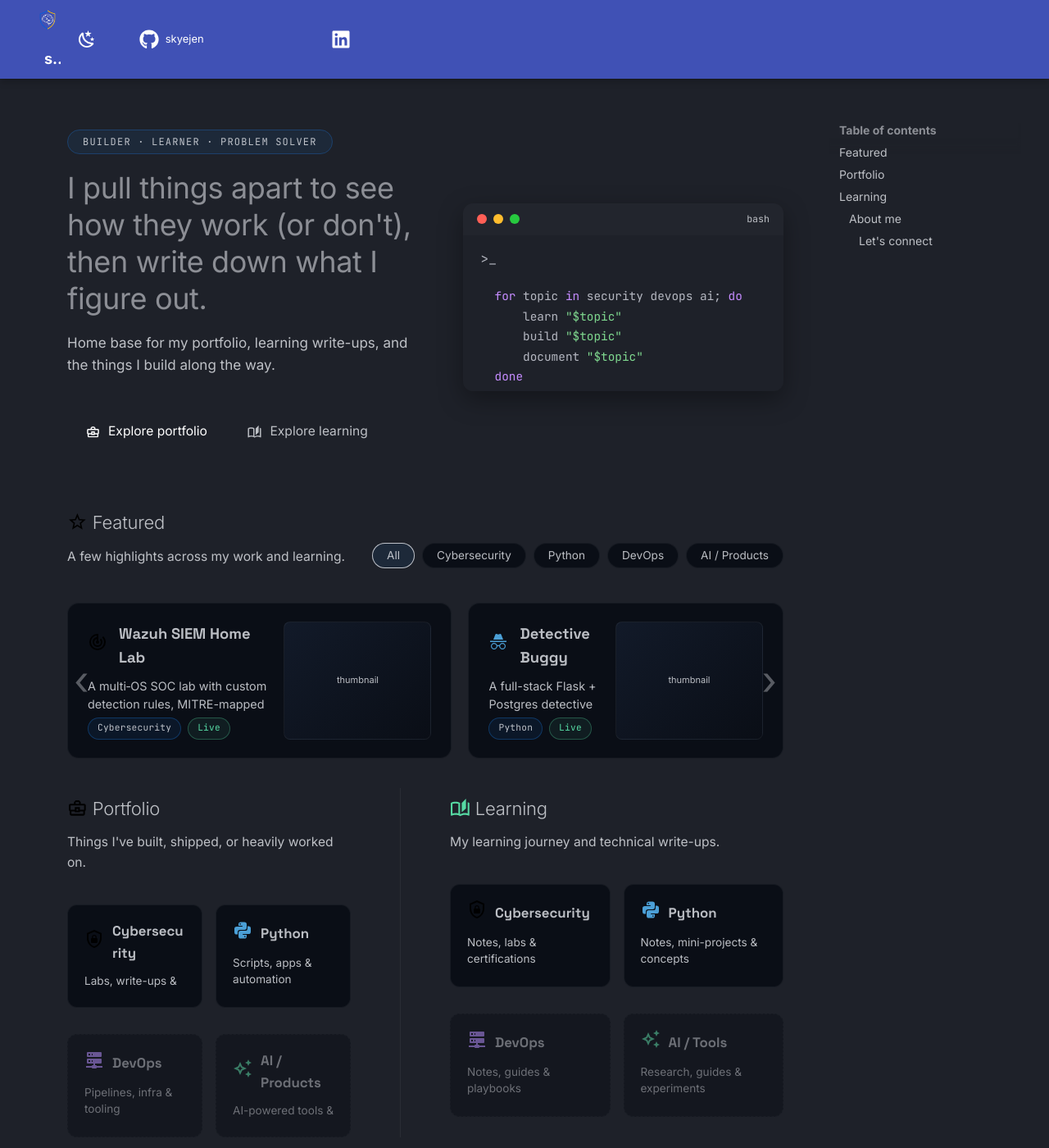
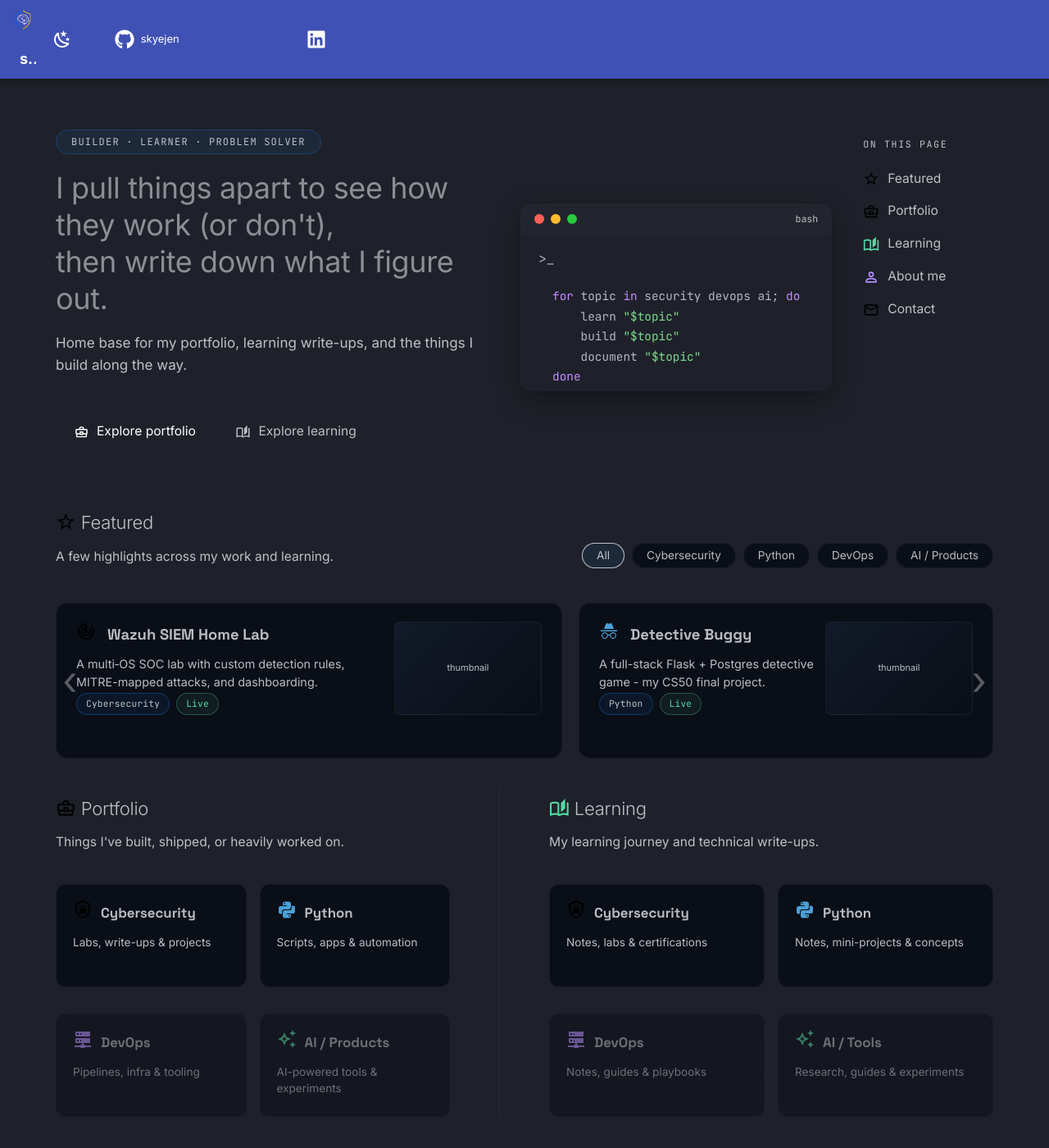
Before and after one commit to skyejen/skyejen.github.io, an MkDocs documentation site: the page built from docs/index.md, in a window 1280 px wide and 1400 px high. Shown: the whole window at 82% size. Built offline with MkDocs 1.6.1 and Material for MkDocs 9.7.7, drawn with Linux system fonts in a browser that asks for light colours.

Commit message:
UI: integrate ToC into the hero panel

```diff
--- a/docs/index.md
+++ b/docs/index.md
@@ -19,6 +19,14 @@
 <pre class="sj-codepanel-body"><code id="sj-code">loading...</code></pre>
 </div>
 </div>
+<nav class="sj-hero-toc" markdown>
+<span class="sj-toc-label">On this page</span>
+[:material-star-outline: Featured](#featured){ .sj-toc-link .toc-featured }
+[:material-briefcase-variant-outline: Portfolio](#portfolio){ .sj-toc-link .toc-portfolio }
+[:material-book-open-page-variant-outline: Learning](#learning){ .sj-toc-link .toc-learning }
+[:material-account-outline: About me](#about-me){ .sj-toc-link .toc-about }
+[:material-email-outline: Contact](#lets-connect){ .sj-toc-link .toc-contact }
+</nav>
 </div>
 
 ## :material-star-outline: Featured
--- a/docs/stylesheets/local.css
+++ b/docs/stylesheets/local.css
@@ -11,8 +11,10 @@
 
 @media screen and (min-width: 76.25em) {
   .md-sidebar--primary { display: none !important; }
+  .md-sidebar--secondary { display: none !important; }
+  .md-grid { max-width: none; }
   .md-content { max-width: none; }
-  .md-content__inner { padding: 0.75rem 1.4rem 2rem; }
+  .md-content__inner { max-width: 82rem !important; margin: 0 auto; padding: 0.75rem 2.2rem 2rem; }
 }
 .md-content h2 { font-size: 1.1rem; margin-top: 2.4rem; }
 /* kill the gold underline rules under headers on the landing */
@@ -35,13 +37,14 @@
 .sj-hub:nth-of-type(2) h2 .twemoji svg { fill: var(--sj-green) !important; }
 
 /* ===== Hero ===== */
-.sj-hero { display: grid; grid-template-columns: 1.05fr 0.95fr; gap: 2.5rem; align-items: center; margin: 0.5rem 0 2.8rem; }
+.sj-hero { display: grid; grid-template-columns: 1.4fr 1fr 0.42fr; gap: 1.9rem; align-items: center; margin: 0.5rem 0 2.8rem; }
+@media screen and (max-width: 76.24em){ .sj-hero { grid-template-columns: 1fr 1fr; gap: 1.6rem; } .sj-hero-toc { display: none; } }
 @media screen and (max-width: 59.9em){ .sj-hero { grid-template-columns: 1fr; gap: 1.5rem; } }
 .sj-pillrow { margin: 0 0 1.1rem; }
 .sj-pillbar { font-family: "JetBrains Mono", monospace; font-size: 0.6rem; text-transform: uppercase; letter-spacing: 0.1em; color: var(--sj-blue); background: rgba(30,136,255,0.08); border: 1px solid rgba(30,136,255,0.25); border-radius: 999px; padding: 0.28rem 0.9rem; }
 .sj-hero-main h1 { display: block !important; font-weight: 400; font-size: 1.8rem; line-height: 1.25; letter-spacing: -0.01em; margin: 0 0 0.9rem; }
 .sj-hero-main .sj-lead-p { color: var(--sj-text-dim); font-size: 0.85rem; margin: 0 0 1.4rem; max-width: 30rem; }
-.sj-hero-cta { display: flex; gap: 0.7rem; }
+.sj-hero-cta { display: flex; gap: 0.7rem; flex-wrap: wrap; }
 .sj-hero-cta > a { margin: 0; }
 .sj-btn { display: inline-flex !important; align-items: center; gap: 0.45rem; font-size: 0.78rem; font-weight: 500; padding: 0.55rem 1.1rem; border-radius: 8px; border: 1px solid var(--sj-border); color: var(--sj-heading) !important; background: transparent; transition: border-color .15s ease, background .15s ease; }
 .sj-btn .twemoji svg { width: 0.95rem !important; height: 0.95rem !important; vertical-align: baseline !important; }
@@ -126,3 +129,18 @@
 .sj-connectbox h4 .twemoji svg { fill: var(--sj-gold) !important; }
 .sj-connect-graphic { display: flex; align-items: center; justify-content: center; color: var(--sj-text-dim); font-size: 0.6rem; text-align: center; border-radius: 14px; }
 @media screen and (max-width: 55em){ .sj-connect-graphic { display: none; } }
+
+
+/* ===== integrated hero ToC ===== */
+.sj-hero-toc { align-self: start; padding-top: 0.4rem; }
+.sj-hero-toc p { display: flex; flex-direction: column; align-items: flex-start; gap: 0.15rem; margin: 0; }
+.sj-hero-toc .sj-toc-label { font-family: "JetBrains Mono", monospace; font-size: 0.58rem; text-transform: uppercase; letter-spacing: 0.14em; color: var(--sj-blue); margin: 0 0 0.55rem; }
+.sj-hero-toc .sj-toc-link { display: inline-flex !important; align-items: center; gap: 0.5rem; font-size: 0.78rem; color: var(--sj-text-dim) !important; padding: 0.3rem 0; border: none; transition: color .15s ease; }
+.sj-hero-toc .sj-toc-link:hover { color: var(--sj-heading) !important; }
+.sj-hero-toc .sj-toc-link .twemoji { height: auto !important; vertical-align: baseline !important; }
+.sj-hero-toc .sj-toc-link .twemoji svg { width: 1rem !important; height: 1rem !important; vertical-align: baseline !important; }
+.sj-hero-toc .toc-featured  .twemoji svg { fill: var(--sj-gold) !important; }
+.sj-hero-toc .toc-portfolio .twemoji svg { fill: var(--sj-blue) !important; }
+.sj-hero-toc .toc-learning  .twemoji svg { fill: var(--sj-green) !important; }
+.sj-hero-toc .toc-about     .twemoji svg { fill: var(--sj-purple) !important; }
+.sj-hero-toc .toc-contact   .twemoji svg { fill: var(--sj-gold) !important; }
```
